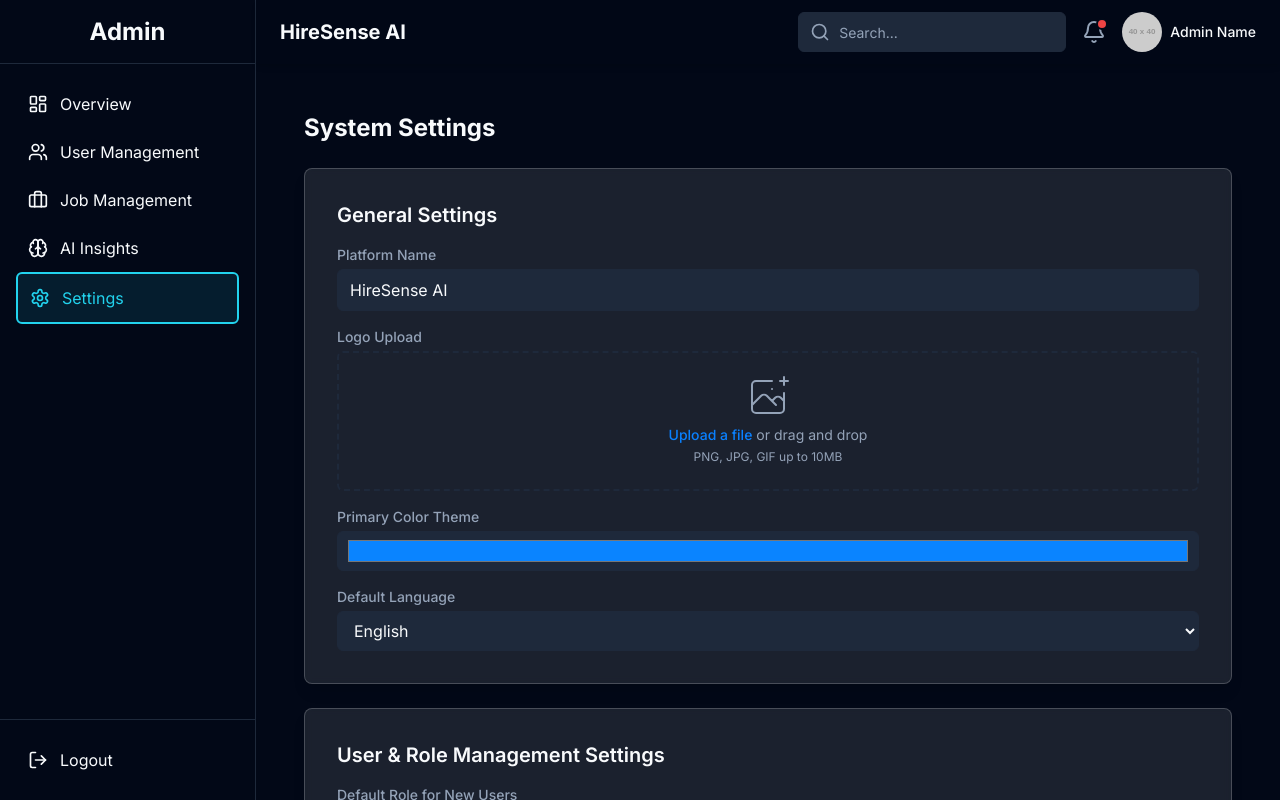
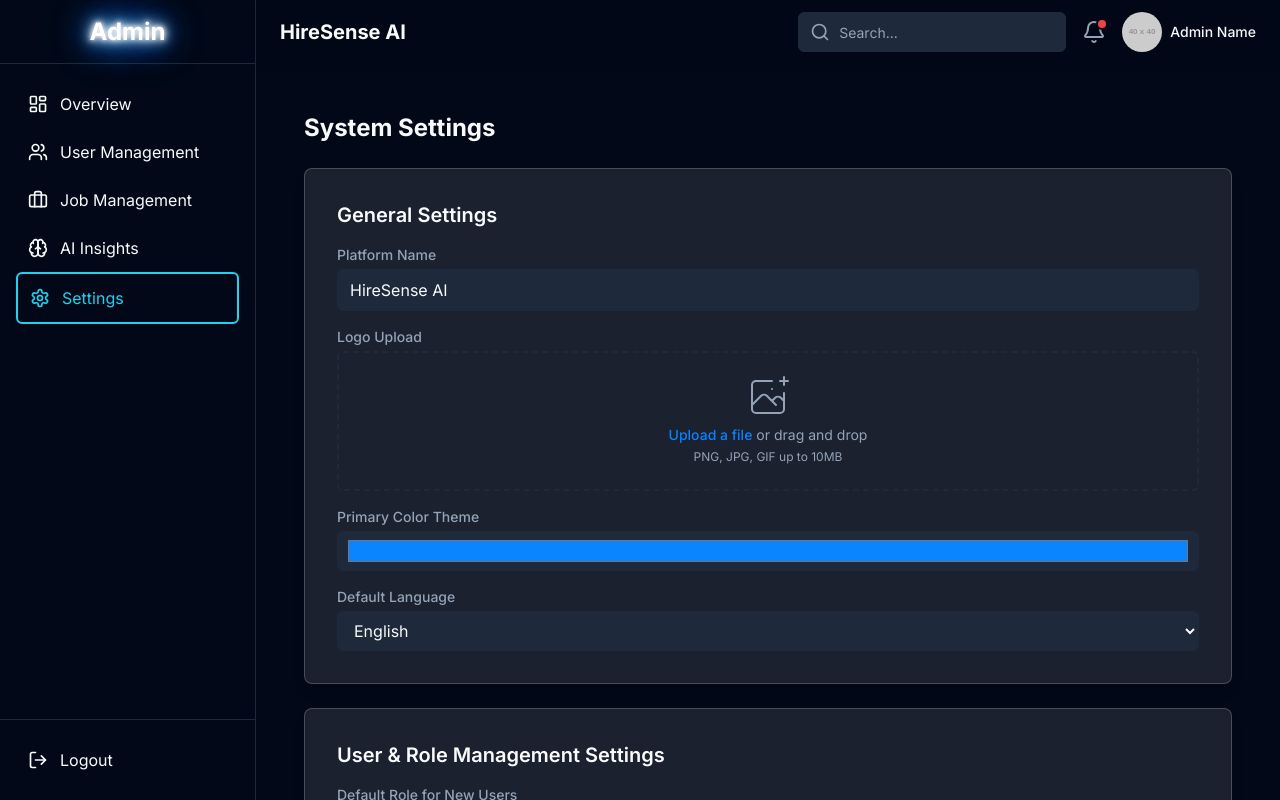
Before and after one commit to yashdesai023/HireSense-AI, a Next.js app: page /admin/settings in a window 1280 px wide. Shown: the top 800 px of the page. Built offline with nearby package versions, Linux system fonts and the light colour scheme.

Commit message:
Make the following changes:
,

Find this element:

  <Sidebar>

with th

```diff
--- a/src/components/dashboard/admin/Sidebar.jsx
+++ b/src/components/dashboard/admin/Sidebar.jsx
@@ -23,7 +23,7 @@ const Sidebar = () => {
       {/* Logo or Icon Placeholder */}
       <div className="p-4 border-b border-border flex items-center justify-center h-16">
         {/* Replace with your actual logo or icon component */}
-        <span className="text-2xl font-bold">Admin</span>
+        <span className="text-2xl font-bold text-white animate-pulse-glow">Admin</span>
       </div>
 
       {/* Navigation Menu */}
@@ -33,7 +33,7 @@ const Sidebar = () => {
             <div
               className={`flex items-center space-x-3 p-3 rounded-md transition-colors duration-200 cursor-pointer ${
                 pathname === item.href
-                  ? 'border-2 border-cyan-400 bg-cyan-400/10 text-cyan-400'
+                  ? 'border-2 border-cyan-400 bg-transparent text-cyan-400'
                   : 'hover:bg-accent hover:text-accent-foreground'
               }`}
             >
--- a/tailwind.config.ts
+++ b/tailwind.config.ts
@@ -1,3 +1,4 @@
+
 import type {Config} from 'tailwindcss';
 
 export default {
@@ -87,10 +88,19 @@ export default {
             height: '0',
           },
         },
+        'pulse-glow': {
+          '0%, 100%': {
+            textShadow: '0 0 5px #fff, 0 0 10px #fff, 0 0 15px #fff, 0 0 20px #0A84FF, 0 0 35px #0A84FF, 0 0 40px #0A84FF, 0 0 50px #0A84FF',
+          },
+          '50%': {
+            textShadow: '0 0 10px #fff, 0 0 20px #fff, 0 0 30px #0A84FF, 0 0 40px #0A84FF, 0 0 50px #0A84FF, 0 0 60px #0A84FF, 0 0 70px #0A84FF',
+          },
+        },
       },
       animation: {
         'accordion-down': 'accordion-down 0.2s ease-out',
         'accordion-up': 'accordion-up 0.2s ease-out',
+        'pulse-glow': 'pulse-glow 2.5s ease-in-out infinite',
       },
     },
   },
```
